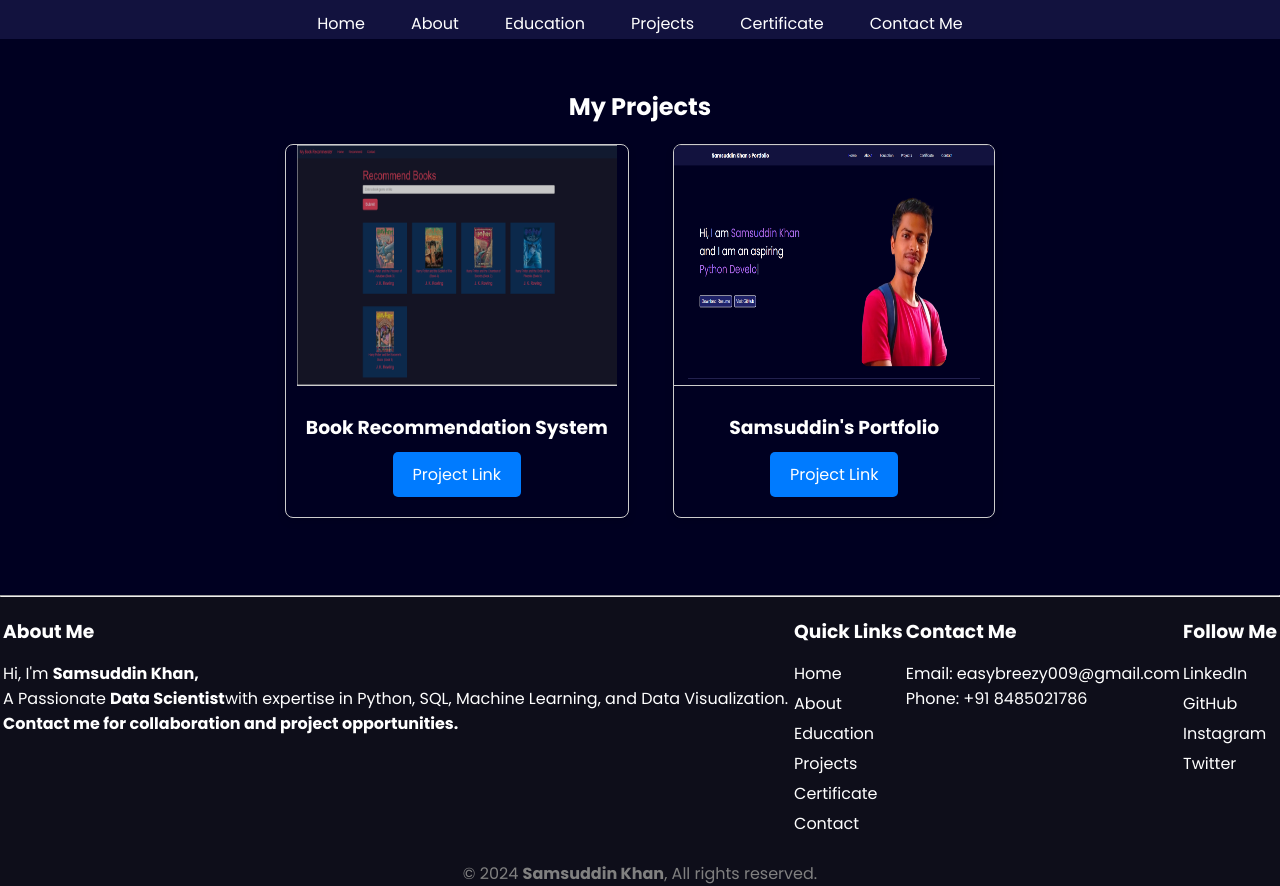
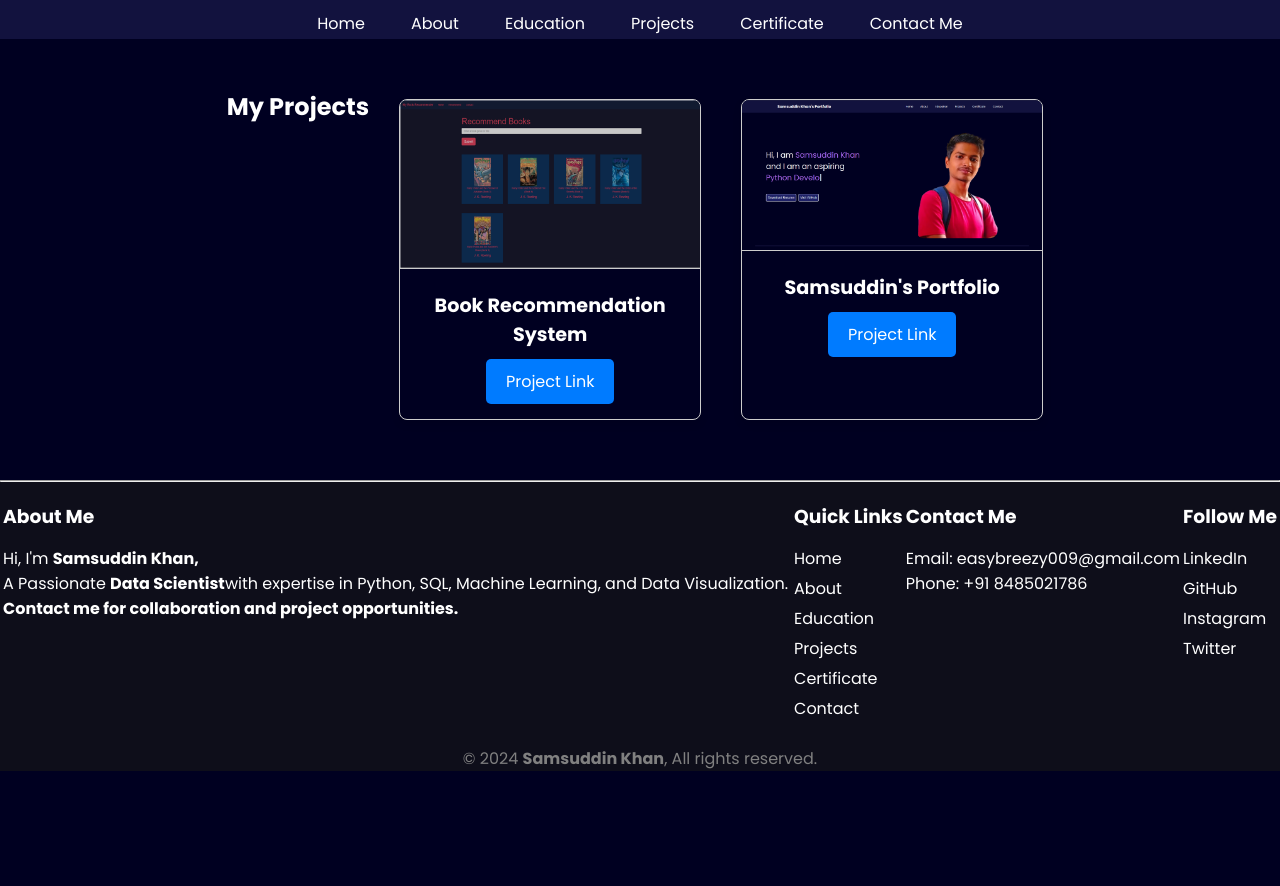
Before and after one commit to Samsuddin11/Portfolio-Website, a plain HTML site: page Material/project.html in a window 1280 px wide. Shown: the part 41-927 px from the top of the page. After the commit the page ends 812 px from the top, so only its background shows below. Drawn offline with Linux system fonts and the light colour scheme.

Commit message:
styles.css

```diff
--- a/Material/styles.css
+++ b/Material/styles.css
@@ -358,30 +358,39 @@ main hr {
 /* project section css */
 .project-section {
     text-align: center;
-    padding: 50px 0;
+    padding: 50px 20px;
+    display: flex;
+    justify-content: center;
+    flex-wrap: wrap;
+    gap: 20px; /* Adds space between cards */
 }
 
 .project-card {
-    display: inline-block;
-    margin: 20px;
+    flex: 1 1 calc(25% - 40px); /* Flexible width, accounting for gaps */
+    max-width: 300px; /* Ensures cards don't grow too large */
+    margin: 10px;
     border: 1px solid #ccc;
     border-radius: 8px;
     overflow: hidden;
     box-shadow: 0 4px 8px rgba(0, 0, 0, 0.1);
+
 }
 
 .project-card img {
-    width: 25vw;
-    height: 30vh;
+    width: 100%; /* Ensure image fits card width */
+    height: auto; /* Maintain aspect ratio */
     border-bottom: 1px solid #ccc;
 }
 
 .project-details {
-    padding: 20px;
+    padding: 15px;
 }
 
 .project-details h3 {
     margin-bottom: 10px;
+    font-size: 1.2em;
+    color: #ffffff;
+
 }
 
 .btn {
```
